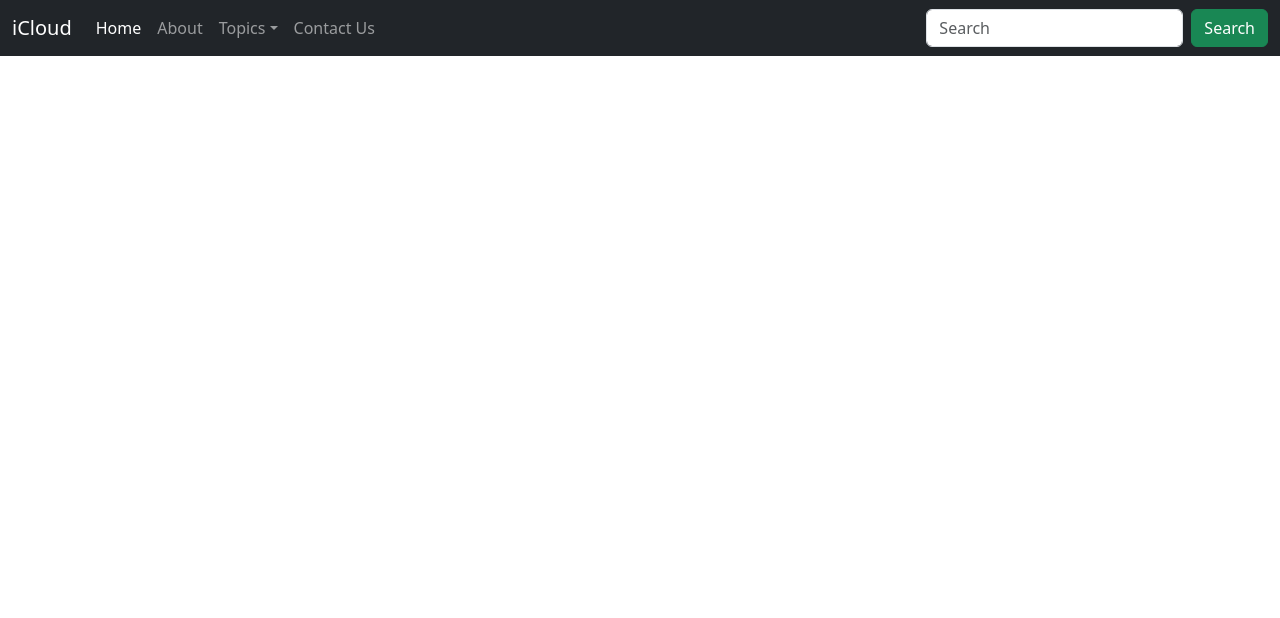
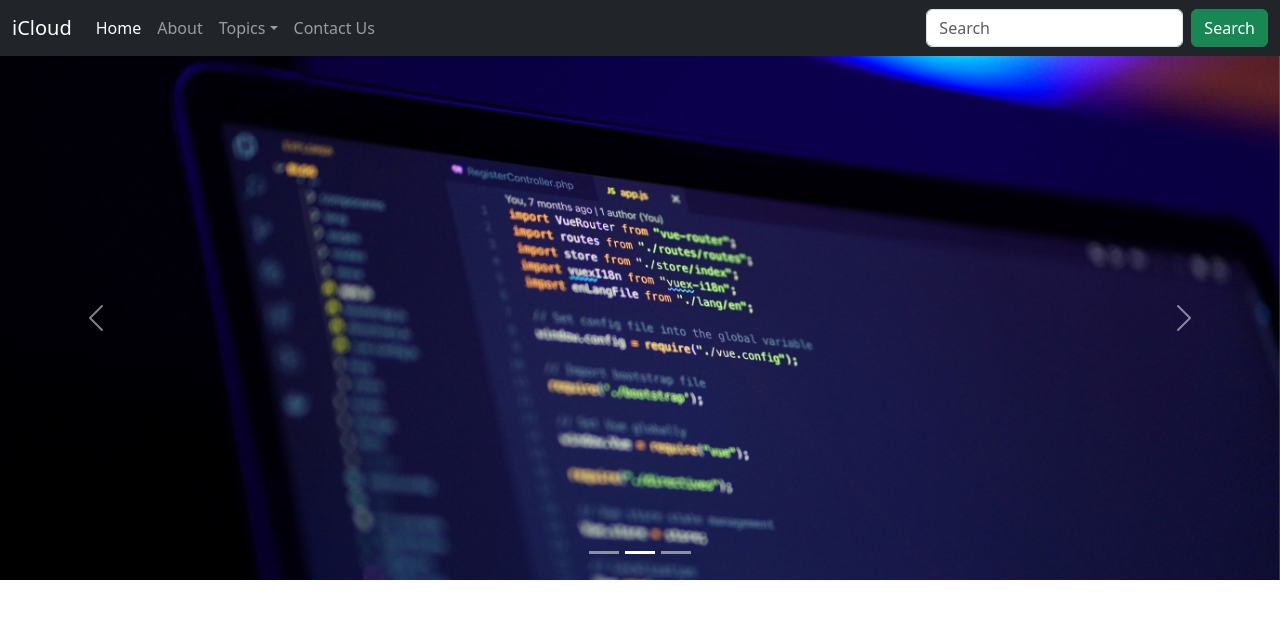
Before and after one commit to Hasan-Maruf-Ahmed/Practice-repository-for-Bootstrap-, a plain HTML site: page index.html in a window 1280 px wide. Both pictures are taken after a click on the link "iCloud". Drawn offline with nearby package versions, Linux system fonts and the light colour scheme.

Commit message:
Create an image carousel.

```diff
--- a/index.html
+++ b/index.html
@@ -13,7 +13,9 @@
     <nav class="navbar navbar-expand-lg navbar-dark bg-dark">
         <div class="container-fluid">
             <a class="navbar-brand" href="#">iCloud</a>
-            <button class="navbar-toggler" type="button" data-bs-toggle="collapse" data-bs-target="#navbarSupportedContent" aria-controls="navbarSupportedContent" aria-expanded="false" aria-label="Toggle navigation">
+            <button class="navbar-toggler" type="button" data-bs-toggle="collapse"
+                data-bs-target="#navbarSupportedContent" aria-controls="navbarSupportedContent" aria-expanded="false"
+                aria-label="Toggle navigation">
                 <span class="navbar-toggler-icon"></span>
             </button>
             <div class="navbar-collapse collapse" id="navbarSupportedContent">
@@ -25,11 +27,14 @@
                         <a class="nav-link" href="#">About</a>
                     </li>
                     <li class="nav-item dropdown">
-                        <a class="nav-link dropdown-toggle" href="#" role="button" data-bs-toggle="dropdown" aria-expanded="false">Topics</a>
+                        <a class="nav-link dropdown-toggle" href="#" role="button" data-bs-toggle="dropdown"
+                            aria-expanded="false">Topics</a>
                         <ul class="dropdown-menu dropdown-menu-dark bg-dark">
                             <li><a class="dropdown-item" href="#">Technology</a></li>
                             <li><a class="dropdown-item" href="#">Web Developement</a></li>
-                            <li><hr class="dropdown-divider"></li>
+                            <li>
+                                <hr class="dropdown-divider">
+                            </li>
                             <li><a class="dropdown-item" href="#">Support</a></li>
                             <li><a class="dropdown-item" href="#">Write for us</a></li>
                         </ul>
@@ -46,6 +51,37 @@
         </div>
     </nav>
 
+    <div id="carouselExampleIndicators" class="carousel slide" data-bs-ride="carousel">
+        <div class="carousel-indicators">
+            <button type="button" data-bs-target="#carouselExampleIndicators" data-bs-slide-to="0" class="active"
+                aria-current="true" aria-label="Slide 1"></button>
+            <button type="button" data-bs-target="#carouselExampleIndicators" data-bs-slide-to="1"
+                aria-label="Slide 2"></button>
+            <button type="button" data-bs-target="#carouselExampleIndicators" data-bs-slide-to="2"
+                aria-label="Slide 3"></button>
+        </div>
+        <div class="carousel-inner">
+            <div class="carousel-item active">
+                <img src="images/emile-perron-xrVDYZRGdw4-unsplash.jpg" class="d-block w-100" alt="...">
+            </div>
+            <div class="carousel-item">
+                <img src="images/mohammad-rahmani-8qEB0fTe9Vw-unsplash.jpg" class="d-block w-100" alt="...">
+            </div>
+            <div class="carousel-item">
+                <img src="images/tirza-van-dijk-I8OhOu-wLO4-unsplash.jpg" class="d-block w-100" alt="...">
+            </div>
+        </div>
+        <button class="carousel-control-prev" type="button" data-bs-target="#carouselExampleIndicators" data-bs-slide="prev">
+            <span class="carousel-control-prev-icon" aria-hidden="true"></span>
+            <span class="visually-hidden">Previous</span>
+          </button>
+          <button class="carousel-control-next" type="button" data-bs-target="#carouselExampleIndicators" data-bs-slide="next">
+            <span class="carousel-control-next-icon" aria-hidden="true"></span>
+            <span class="visually-hidden">Next</span>
+          </button>
+
+    </div>
+
     <script src="https://cdn.jsdelivr.net/npm/bootstrap@5.3.0-alpha3/dist/js/bootstrap.bundle.min.js"
         integrity="sha384-ENjdO4Dr2bkBIFxQpeoTz1HIcje39Wm4jDKdf19U8gI4ddQ3GYNS7NTKfAdVQSZe"
         crossorigin="anonymous"></script>
```
Also changed, not shown: images/mohammad-rahmani-8qEB0fTe9Vw-unsplash.jpg (added), 2 other files.
